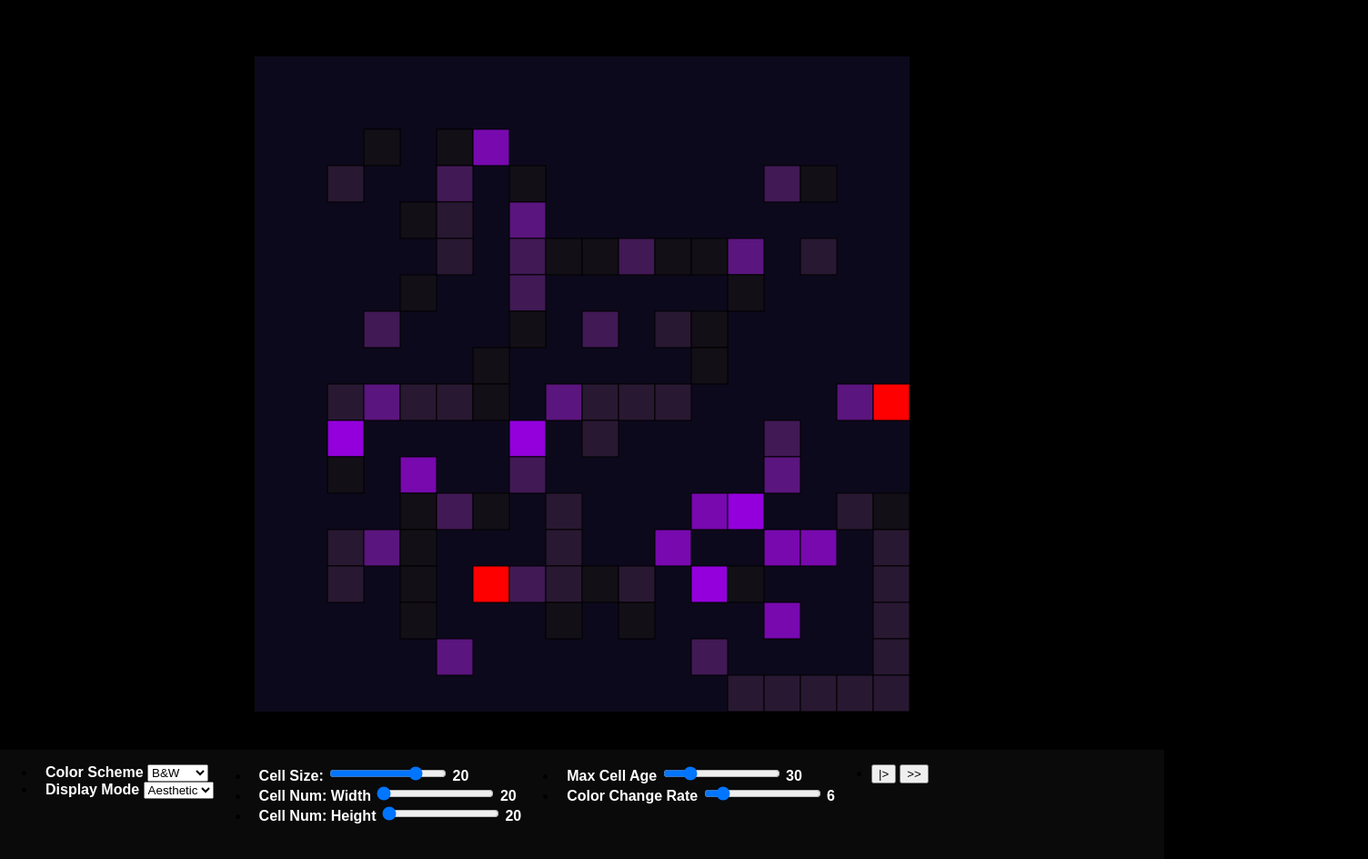
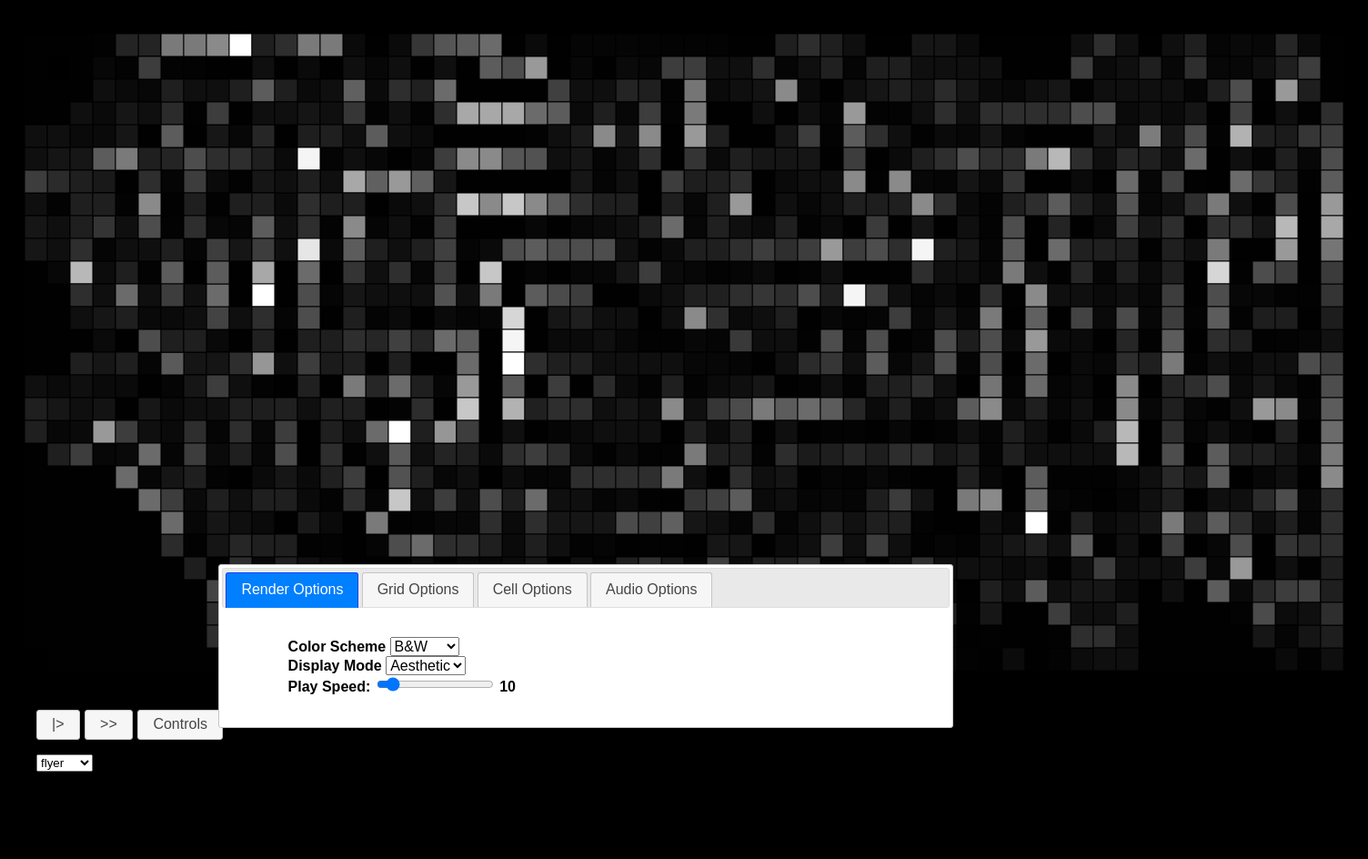
Before and after one commit to lucaskern/590Proj1, a plain HTML site: page index.html in a window 1280 px wide. Shown: the whole page at 91% size, 1504 px wide, since content can reach past the window. After the commit the page ends 864 px from the top, so only its background shows below. Drawn offline with nearby package versions, Linux system fonts and the light colour scheme.

Commit message:
Updated controls visually with jqueryUI tabs. Added speed slider, audio controls, and shape type control. Other small tweaks.

```diff
--- a/bundle.js
+++ b/bundle.js
@@ -1,4 +1,13 @@
 (function e(t,n,r){function s(o,u){if(!n[o]){if(!t[o]){var a=typeof require=="function"&&require;if(!u&&a)return a(o,!0);if(i)return i(o,!0);var f=new Error("Cannot find module '"+o+"'");throw f.code="MODULE_NOT_FOUND",f}var l=n[o]={exports:{}};t[o][0].call(l.exports,function(e){var n=t[o][1][e];return s(n?n:e)},l,l.exports,e,t,n,r)}return n[o].exports}var i=typeof require=="function"&&require;for(var o=0;o<r.length;o++)s(r[o]);return s})({1:[function(require,module,exports){
+$( function() {
+    $( "#tabs" ).tabs();
+
+    $("#controls-toggle").click(function() {
+        $("#tabs").toggle();
+    });
+  } );
+
+},{}],2:[function(require,module,exports){
 /*
 loader.js
 variable 'app' is in global scope - i.e. a property of window.
@@ -9,50 +18,37 @@ the game will be properties of app.
 "use strict";
 
 const main = require('./main.js');
+const controlScript = require('./controls');
 
 window.addEventListener('load', function () {
   console.log("window.onload ran");
     let run = main.init();
 })
-},{"./main.js":2}],2:[function(require,module,exports){
+},{"./controls":1,"./main.js":3}],3:[function(require,module,exports){
 'use strict'
 const app = {
-  canvas: undefined
-  , ctx: undefined
-  , firstRun: true
-  , accurate: false
-  , playBool: true
-  , frames: 100
-  , framesLimit: 3
-  , grid: []
-  , temp: []
-  , width: 20
-  , height: 20
-    //size of each cell in px
-
-  , cellSize: 40
-    //max amount of times a cell can be consecutively alive before dying.
-
-  , maxAge: 10
-    //how fast it changes color (higher : quicker)
-
-  , colorRate: 6
-    //color values for bg
-
-  , colorMode: "default"
-    //color of cells
-
-  , colorVal: null
-    //live neighbor count
-
-  , liveCount: 0
-    //create an audioCtx
-
-  , audCtx: undefined
-    // create an oscillator
-
-  , osc: undefined
-  , playNote: function (frequency, attack, decay, cmRatio, index) {
+  canvas: undefined,
+  ctx: undefined,
+  firstRun: true,
+  accurate: false,
+  playBool: true,
+  audioClick: true,
+  frames: 100,
+  framesLimit: 3,
+  grid: [],
+  temp: [],
+  width: 60,
+  height: 30, //size of each cell in px
+  cellSize: 25, //max amount of times a cell can be consecutively alive before dying.
+  maxAge: 30, //how fast it changes color (higher : quicker)
+  colorRate: 6, //color values for bg
+  colorMode: "B&W", //color of cells
+  colorVal: null,
+  shape: 'flyer', //live neighbor count
+  liveCount: 0, //create an audioCtx
+  audCtx: undefined, // create an oscillator
+  osc: undefined,
+  playNote(frequency, attack, decay, cmRatio, index) {
     //let audCtx = new AudioContext();
     // create our primary oscillator
     const carrier = this.audCtx.createOscillator();
@@ -82,8 +78,8 @@ const app = {
     mod.stop(this.audCtx.currentTime + attack + decay);
     carrier.stop(this.audCtx.currentTime + attack + decay);
     //this.osc.close();
-  }
-  , init: function () {
+  },
+  init() {
     console.log("app.main.init() called");
     // initialize properties
     this.canvas = document.querySelector('canvas');
@@ -110,7 +106,8 @@ const app = {
   }
   //create grid using default or user modified values
 
-  , gridSetup: function () {
+  ,
+  gridSetup() {
     this.grid = [];
     this.temp = [];
     //create canvas at appropriate size
@@ -135,14 +132,31 @@ const app = {
   }
   //set up value controllers
 
-  , getMousePos: function (canvas, evt) {
+  ,
+  getMousePos(canvas, evt) {
     var rect = this.canvas.getBoundingClientRect();
     return {
-      x: Math.floor((evt.clientX - rect.left) / this.cellSize)
-      , y: Math.floor((evt.clientY - rect.top) / this.cellSize)
+      x: Math.floor((evt.clientX - rect.left) / this.cellSize),
+      y: Math.floor((evt.clientY - rect.top) / this.cellSize)
     };
-  }
-  , clickEffect: function (xCoord, yCoord) {
+  },
+  clickEffect(xCoord, yCoord) {
+    if (this.audioClick) {
+      let freqVal = parseFloat(document.getElementById("freq").value);
+      let attackVal = parseFloat(document.getElementById("attack").value);
+      let decayVal = parseFloat(document.getElementById("decay").value);
+      let cmVal = parseFloat(document.getElementById("cm").value);
+      let indexVal = parseFloat(document.getElementById("indexV").value);
+
+      this.grid[yCoord][xCoord][3] = 1;
+      this.grid[yCoord][xCoord][4] = freqVal;
+      this.grid[yCoord][xCoord][5] = attackVal;
+      this.grid[yCoord][xCoord][6] = decayVal;
+      this.grid[yCoord][xCoord][7] = cmVal;
+      this.grid[yCoord][xCoord][8] = indexVal;
+    } else {
+      switch (this.shape) {
+        case 'flyer':
           //this.grid[yCoord][xCoord][0] = 1;
           //this.grid[yCoord][xCoord][0] = 0;
           //this.grid[yCoord - 1][xCoord - 1][0] == 1
@@ -153,9 +167,23 @@ const app = {
           this.grid[yCoord + 1][xCoord - 1][0] = 1
           this.grid[yCoord + 1][xCoord][0] = 1
           this.grid[yCoord + 1][xCoord + 1][0] = 1
+          break;
+        case 'blinker':
+          this.grid[yCoord][xCoord][0] = 1;
+          //this.grid[yCoord - 1][xCoord - 1][0] == 1
+          this.grid[yCoord - 1][xCoord][0] = 1
+          //this.grid[yCoord - 1][xCoord + 1][0] == 1
+          //this.grid[yCoord][xCoord - 1][0] == 1
+          //this.grid[yCoord][xCoord + 1][0] = 1
+          //this.grid[yCoord + 1][xCoord - 1][0] = 1
+          this.grid[yCoord + 1][xCoord][0] = 1
+          //this.grid[yCoord + 1][xCoord + 1][0] = 1
+          break;
+      }
+    }
     console.log(xCoord + "," + yCoord);
-  }
-  , controls: function () {
+  },
+  controls() {
     let thisRef = this;
     document.querySelector("canvas").addEventListener('click', function (evt) {
       var mousePos = thisRef.getMousePos(this.canvas, evt);
@@ -168,6 +196,10 @@ const app = {
     };
     document.querySelector("#forward").onclick = function (e) {
       thisRef.forward();
+    };
+    document.querySelector("#speed").onchange = function (e) {
+      thisRef.framesLimit = e.target.value;
+      document.querySelector("#speedVal").value = e.target.value;
     };
     document.querySelector("#colorMode").onchange = function (e) {
       thisRef.colorMode = e.target.value;
@@ -191,8 +223,7 @@ const app = {
       if (e.target.value == "aesthetics") {
         thisRef.accurate = false;
         thisRef.gridSetup();
-      }
-      else {
+      } else {
         thisRef.accurate = true;
         thisRef.gridSetup();
       }
@@ -205,8 +236,11 @@ const app = {
       thisRef.colorRate = e.target.value;
       document.querySelector("#colorRateVal").value = e.target.value;
     };
-  }
-  , runAutomata: function () {
+    document.querySelector("#shape").onchange = function (e) {
+      thisRef.shape = e.target.value;
+    };
+  },
+  runAutomata() {
     // loop through every cell
     // look at cell neighbors and count live ones
     // determine next cell state based on neighbor count
@@ -245,12 +279,10 @@ const app = {
             this.temp[y][x][0] = 0;
             this.temp[y][x][1] = 0;
             //playNote(333, .01, .5, 2.5307, 1);
-          }
-          else if (this.liveCount == 2 || this.liveCount == 3) {
+          } else if (this.liveCount == 2 || this.liveCount == 3) {
             this.temp[y][x][0] = 1;
             this.temp[y][x][1]++;
-          }
-          else {
+          } else {
             this.temp[y][x][0] = 0;
             this.temp[y][x][1] = 0;
           }
@@ -258,20 +290,18 @@ const app = {
             this.temp[y][x][0] = 0;
             this.temp[y][x][1] = 0;
             if (this.grid[y][x][3] == 1) {
-              this.playNote(1599, .04, 1.5, 1.0307, 1);
-            }
-            else {
+              let cell = this.grid[y][x]
+              this.playNote(cell[4], cell[5], cell[6], cell[7], cell[8]);
+            } else {
               //play note on death from old age
-              this.playNote(199, .08, .25, 1.5307, 1);
+              //this.playNote(199, .08, .25, 1.5307, 1);
             }
           }
-        }
-        else if (this.grid[y][x][0] == 0) {
+        } else if (this.grid[y][x][0] == 0) {
           if (this.liveCount == 3) {
             this.temp[y][x][0] = 1;
             this.temp[y][x][1]++;
-          }
-          else {
+          } else {
             this.temp[y][x][0] = 0;
             this.temp[y][x][1] = 0;
           }
@@ -286,10 +316,10 @@ const app = {
     if (this.accurate) {
       this.temp = swap;
     }
-  }
-  , draw: function () {
+  },
+  draw() {
     //BG color, alpha is important
-    this.ctx.fillStyle = 'rgba(13, 9, 28, 1)';
+    this.ctx.fillStyle = 'rgba(0, 0, 0, .3)';
     this.ctx.fillRect(0, 0, this.width * this.cellSize, this.height * this.cellSize);
     this.ctx.fillStyle = 'black';
     for (let y = 0; y < this.height; y++) {
@@ -300,11 +330,11 @@ const app = {
           this.colorVal = (this.grid[y][x][1] * this.colorRate).toString();
           //change fillStyle based on color mode selected
           switch (this.colorMode) {
-          case "default":
+            case "pink":
               this.ctx.fillStyle = 'hsl( 280, ' + this.colorVal * 3 + "%, " + this.colorVal * 1.2 + '%)';
               break;
-          case "blue":
-            this.ctx.fillStyle = 'hsl( 238, ' + this.colorVal + "%, " + this.colorVal * 0.7 + '%)';
+            case "green":
+              this.ctx.fillStyle = 'hsl(89 ,' + this.colorVal + "%, " + this.colorVal * 0.7 + '%)';
               break;
             case "orange":
               this.ctx.fillStyle = 'hsl( 23, ' + this.colorVal + "%, " + this.colorVal * 0.5 + '%)';
@@ -314,8 +344,7 @@ const app = {
           }
           if (this.grid[y][x][1] == this.maxAge - 1) {
             this.ctx.fillStyle = "red";
-          }
-          else if (this.grid[y][x][3] != null) {
+          } else if (this.grid[y][x][4] != null) {
             this.ctx.fillStyle = 'hsl( 124, 100%, 60%)';
             //console.log(this.grid[y][x]);
           }
@@ -332,20 +361,19 @@ const app = {
     }
     //run round of cell calculations
     this.runAutomata();
-  }
-  , play: function () {
+  },
+  play() {
     if (this.playBool) {
       this.playBool = false;
-    }
-    else {
+    } else {
       this.playBool = true;
     }
     console.log("play");
-  }
-  , forward: function () {
+  },
+  forward() {
     this.draw();
-  }
-  , update: function () {
+  },
+  update() {
     this.animationID = requestAnimationFrame(this.update.bind(this));
     //this.ctx.clearRect(0, 0, this.canvas.width, this.canvas.height);
     //only draw once threshold is passed
@@ -355,11 +383,11 @@ const app = {
         this.frames = 0;
       }
       this.frames++;
-    }
-    else if (!this.playBool) {}
+    } else if (!this.playBool) {}
     //stop tracking fps
     //window.requestAnimationFrame(update);
   }
 }
 module.exports = app;
-},{}]},{},[1]);
+
+},{}]},{},[2]);
--- /dev/null
+++ b/controls.js
@@ -0,0 +1,7 @@
+$( function() {
+    $( "#tabs" ).tabs();
+
+    $("#controls-toggle").click(function() {
+        $("#tabs").toggle();
+    });
+  } );
--- a/index.html
+++ b/index.html
@@ -11,42 +11,69 @@
 
     canvas {
       padding: 0;
-      margin: 20px auto auto auto;
+      margin: 10px auto auto auto;
       display: block;
       border: 2px solid black;
     }
 
     .controls {
       margin: 0 auto;
-      background-color: rgba(10, 10, 10, 1);
-      width: 100%;
-      height: 130px;
+      /*position: absolute;
+      left: 0px;
+      bottom: 0px;*/
     }
 
     .controls ul {
-      float: left;
+      list-style: none;
+    }
+
+    #tabs {
+      width: 800px;
+      margin-left: -400px;
+      position: absolute;
+      bottom: 0px;
+      left: 50%;
+
     }
 
     label {
       width: 14%;
-      color: white;
+      color: black;
       font-family: sans-serif;
       font-weight: 700;
       margin: 10px 0px 20px 10px;
     }
   </style>
+  <link rel="stylesheet" href="https://ajax.googleapis.com/ajax/libs/jqueryui/1.12.1/themes/smoothness/jquery-ui.css">
 </head>
 
 <body>
   <canvas></canvas>
   <div class="controls">
+
     <ul>
+      <li>
+        <button id="play" class="ui-button ui-widget ui-corner-all"> |> </button>
+        <button id="forward" class="ui-button ui-widget ui-corner-all"> >> </button>
+        <button id="controls-toggle" class="ui-button ui-widget ui-corner-all"> Controls </button>
+      </li>
+    </ul>
+
+    <div id="tabs">
+  <ul>
+    <li><a href="#tabs-1">Render Options</a></li>
+    <li><a href="#tabs-2">Grid Options</a></li>
+    <li><a href="#tabs-3">Cell Options</a></li>
+    <li><a href="#tabs-4">Audio Options</a></li>
+  </ul>
+  <div id="tabs-1">
+    <ul id="tabs-1">
       <li>
         <label> Color Scheme
           <select id="colorMode">
             <option name="B&W" value="B&W"> B&W </option>
-            <option name="default" value="default"> Default </option>
-            <option name="blue" value="blue"> Blue </option>
+            <option name="pink" value="pink"> Pink </option>
+            <option name="green" value="green"> Green </option>
             <option name="orange" value="orange"> Orange </option>
           </select>
         </label>
@@ -58,32 +85,42 @@
             <option name="Conway" valye="conway"> Conway </option>
           </select>
         </label>
+        <li>
+        <label> Play Speed:
+          <input id="speed" name="speed" type="range" value="10" min="1" max="100">
+          <output name="speedVal" id="speedVal">10</output>
+        </label>
+      </li>
       </li>
     </ul>
-    <ul>
+  </div>
+  <div id="tabs-2">
+    <ul id="opt -opt grid">
       <li>
         <label> Cell Size:
-          <input id="cellSize" name="cellSize" type="range" value="20" min="3" max="25">
-          <output name="cellSizeVal" id="cellSizeVal">20</output>
+          <input id="cellSize" name="cellSize" type="range" value="25" min="3" max="40">
+          <output name="cellSizeVal" id="cellSizeVal">25</output>
         </label>
       </li>
       <li>
         <label> Cell Num: Width
-          <input id="width" type="range" value="20" min="20" max="60">
-          <output name="widthVal" id="widthVal">20</output>
+          <input id="width" type="range" value="60" min="20" max="200">
+          <output name="widthVal" id="widthVal">60</output>
         </label>
       </li>
       <li>
         <label> Cell Num: Height
-          <input id="height" name="height" type="range" value="20" min="20" max="45">
-          <output name="heightVal" id="heightVal">20</output>
+          <input id="height" name="height" type="range" value="30" min="20" max="120">
+          <output name="heightVal" id="heightVal">30</output>
         </label>
       </li>
     </ul>
-    <ul>
+  </div>
+  <div id="tabs-3">
+    <ul id="opt -opt cell">
       <li>
         <label> Max Cell Age
-          <input id="maxAge" type="range" value="30" min="25" max="50">
+          <input id="maxAge" type="range" value="30" min="5" max="50">
           <output name="maxAgeVal" id="maxAgeVal">30</output>
         </label>
       </li>
@@ -94,13 +131,43 @@
         </label>
       </li>
     </ul>
-    <ul>
+  </div>
+  <div id="tabs-4">
+    <ul id="opt -opt audio">
       <li>
-        <button id="play"> |> </button>
-        <button id="forward"> >> </button>
+        <label> Freq </label>
+        <input type="text" id="freq" value="450">
+      </li>
+      <li>
+        <label> Attack </label>
+        <input type="text" id="attack" value=".01">
+      </li>
+      <li>
+        <label> Decay </label>
+        <input type="text" id="decay" value=".6">
+      </li>
+      <li>
+        <label> CmRatio </label>
+        <input type="text" id="cm" value="4">
+      </li>
+      <li>
+        <label> Index </label>
+        <input type="text" id="indexV" value="1.45">
       </li>
     </ul>
   </div>
+</div>
+    <ul>
+      <li>
+        <select id="shape">
+          <option> flyer </option>
+          <option> blinker </option>
+        </select>
+      </li>
+    </ul>
+  </div>
+  <script src="https://ajax.googleapis.com/ajax/libs/jquery/3.2.1/jquery.min.js"></script>
+  <script src="https://ajax.googleapis.com/ajax/libs/jqueryui/1.12.1/jquery-ui.min.js"></script>
   <script src="bundle.js" type="text/javascript"></script>
   <!--<script src='main.js'></script>
   <script src='loader.js'></script>-->
--- a/loader.js
+++ b/loader.js
@@ -8,6 +8,7 @@ the game will be properties of app.
 "use strict";
 
 const main = require('./main.js');
+const controlScript = require('./controls');
 
 window.addEventListener('load', function () {
   console.log("window.onload ran");
```
Also changed, not shown: main.js (+97 -80 lines). Lines whose indentation alone changed are shown as unchanged.
